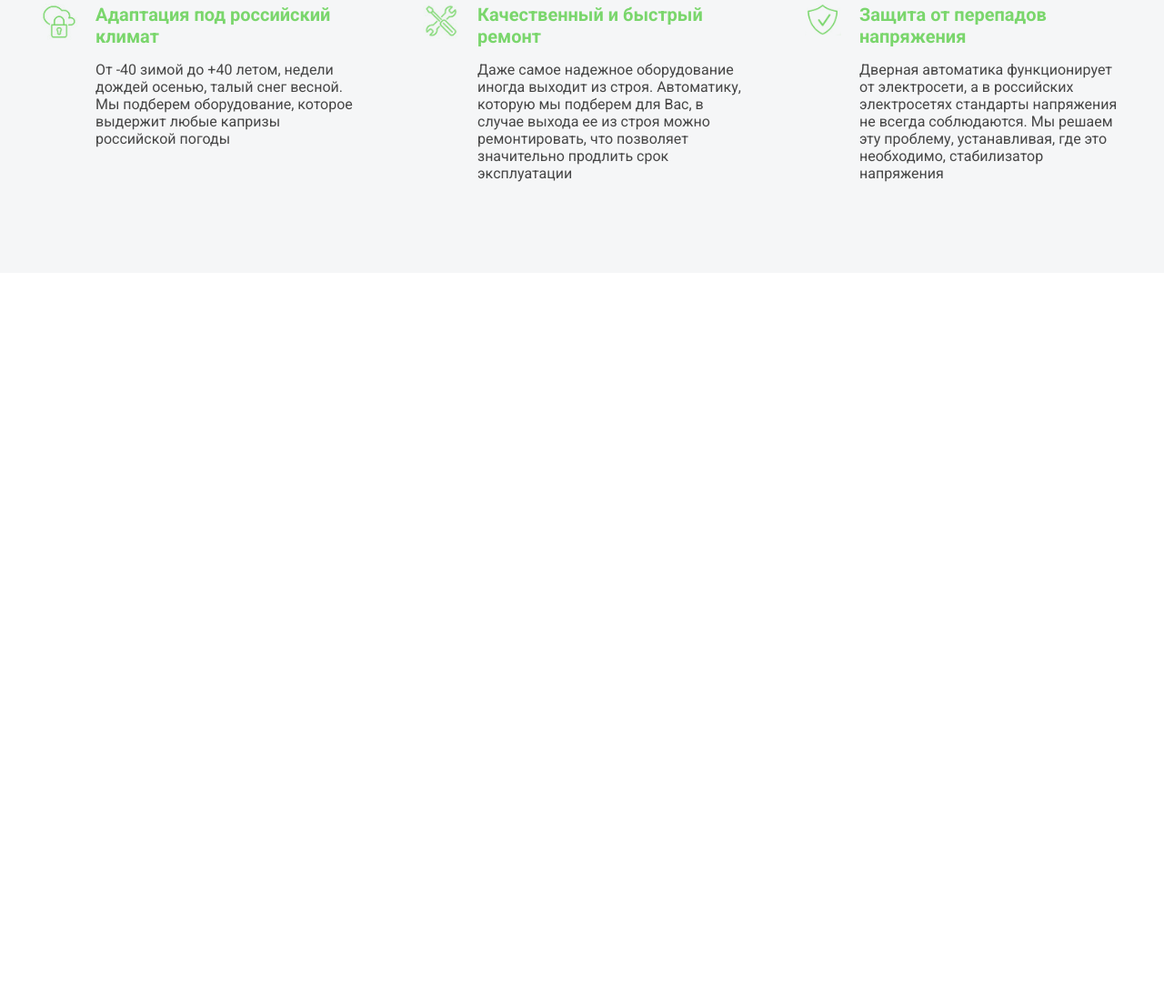
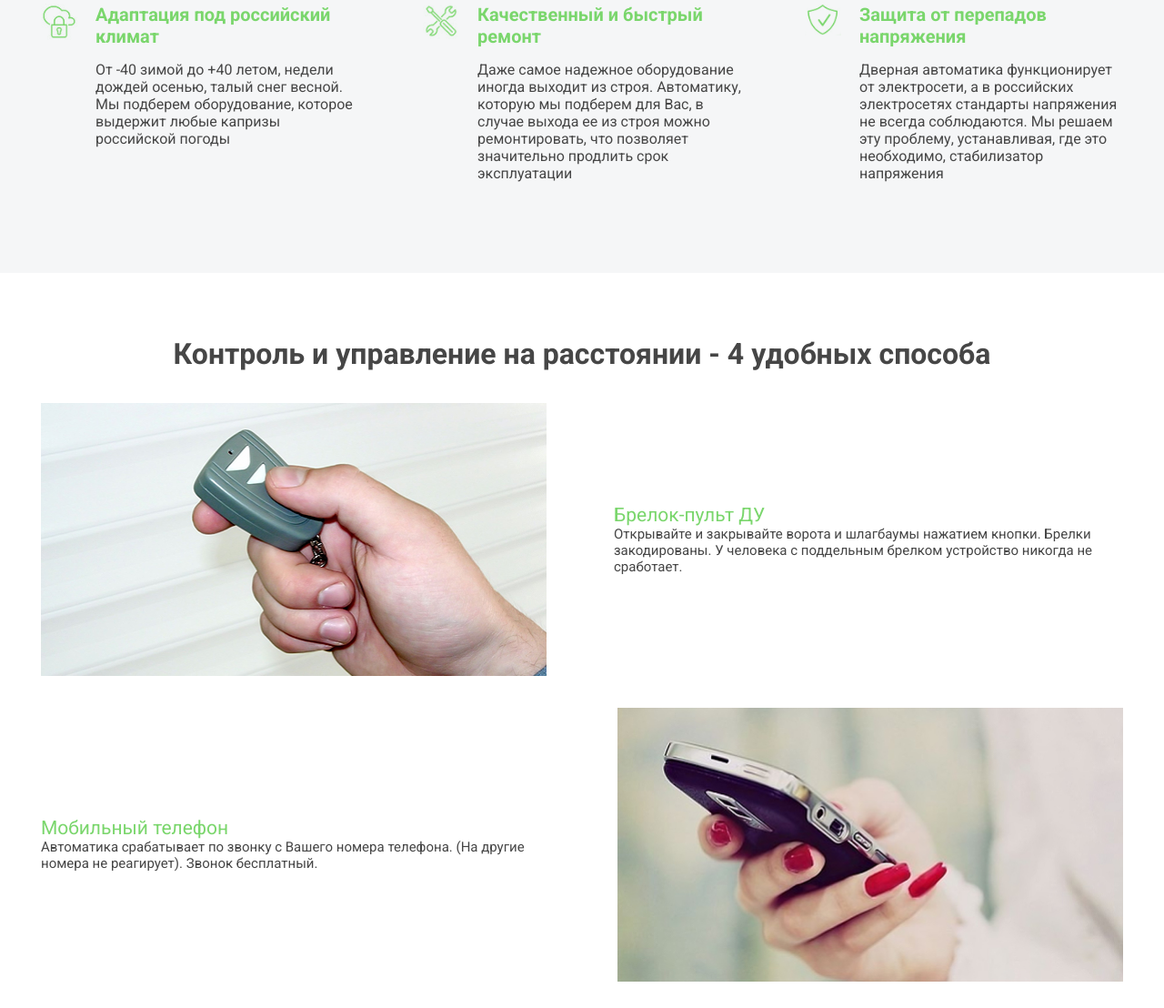
Before and after one commit to MaximTrz/doors, a plain HTML site: page index.html in a window 1280 px wide. Shown: the part 1332-2440 px from the top of the page at 91% size. Before the commit the page ends 1632 px from the top, so only its background shows below. Drawn offline with nearby package versions, Linux system fonts and the light colour scheme.

Commit message:
14/03/2019 16:58

```diff
--- a/index.html
+++ b/index.html
@@ -273,6 +273,82 @@
 </section>
 <!-- /.advantages -->
 
+<section class="control">
+	<div class="container">
+		<div class="control__title">
+			Контроль и управление на расстоянии - 4 удобных способа
+		</div>
+		<!-- /.control__title -->
+		<div class="controlBox">
+			<img src="img\control\img_1.jpg" alt="Контроль" class="controlBox__img">
+			<div class="controlBox__text">
+				<div class="controlBox__text_title">
+					Брелок-пульт ДУ
+				</div>
+				<!-- /.controlBox__text_title -->
+				<div class="controlBox__text_content">
+					Открывайте и закрывайте ворота и шлагбаумы нажатием кнопки.
+					Брелки закодированы. У человека с поддельным брелком устройство никогда не сработает.
+				</div>
+				<!-- /.controlBox__text_content -->
+			</div>
+			<!-- /.controlBox__text -->
+		</div>
+		<!-- /.controlBox -->
+		<div class="controlBox controlBox_inverse">
+			<img src="img\control\img_2.jpg" alt="Контроль" class="controlBox__img">
+			<div class="controlBox__text">
+				<div class="controlBox__text_title">
+						Мобильный телефон
+				</div>
+				<!-- /.controlBox__text_title -->
+				<div class="controlBox__text_content">
+					Автоматика срабатывает по звонку с Вашего номера телефона. (На другие номера не реагирует).
+					Звонок бесплатный.
+				</div>
+				<!-- /.controlBox__text_content -->
+			</div>
+			<!-- /.controlBox__text -->
+		</div>
+		<!-- /.controlBox -->
+		<div class="controlBox">
+			<img src="img\control\img_3.jpg" alt="Контроль" class="controlBox__img">
+			<div class="controlBox__text">
+				<div class="controlBox__text_title">
+					Приложение на смартфоне
+				</div>
+				<!-- /.controlBox__text_title -->
+				<div class="controlBox__text_content">
+					Управляйте и контролируйте работу дверной автоматики с экрана своего телефона с помощью бесплатных приложений для Android, iOs, Windows.
+					Приложение откроет и закроет автоматику, даст информацию о том, кто приезжал, кто уезжал и в какое время это происходило.
+				</div>
+				<!-- /.controlBox__text_content -->
+			</div>
+			<!-- /.controlBox__text -->
+		</div>
+		<!-- /.controlBox -->
+		<div class="controlBox controlBox_inverse">
+			<img src="img\control\img_4.jpg" alt="Контроль" class="controlBox__img">
+			<div class="controlBox__text">
+				<div class="controlBox__text_title">
+					Приложение на ПК
+				</div>
+				<!-- /.controlBox__text_title -->
+				<div class="controlBox__text_content">
+						Расширенные возможности контроля и сбора информации по дверной автоматике.
+						Индивидуальные настройки.
+						Подойдет владельцам недвижимости с различными типами дверной автоматики. Также оптимально для предприятий и организаций.
+				</div>
+				<!-- /.controlBox__text_content -->
+			</div>
+			<!-- /.controlBox__text -->
+		</div>
+		<!-- /.controlBox -->
+	</div>
+	<!-- /.container -->
+</section>
+<!-- /.control -->
+
 
 
 
--- /dev/null
+++ b/sass/_control.scss
@@ -0,0 +1,35 @@
+.control{
+    padding-top: 70px;
+    padding-bottom: 70px;
+    &__title{
+        font-size: 32px;
+        color: rgb(70, 70, 70);
+        font-weight: bold;
+        text-align: center;
+        margin-bottom: 35px;
+    }
+}
+
+.controlBox{
+    display: flex;
+    align-items: center;
+    margin-bottom: 35px;
+    justify-content: space-between;
+    &__img{
+        max-width: 556px;
+    }
+    &__text{
+        flex-basis: 560px;
+        &_title{
+            font-size: 21px;
+            color: rgb(122, 214, 108);
+        }
+        &_content{
+            font-size: 15px;
+            color: rgb(70, 70, 70);
+        }
+    }
+    &_inverse{
+        flex-direction: row-reverse;
+    }
+}
--- a/sass/style.scss
+++ b/sass/style.scss
@@ -67,6 +67,7 @@ a {
 @import 'header.scss';
 @import 'products.scss';
 @import 'advantages.scss';
+@import 'control.scss';
 
 @import 'media1366.scss';
 @import 'media768.scss';
```
Also changed, not shown: css/style.css, img/control/img_1.jpg (added), img/control/img_2.jpg (added), img/control/img_3.jpg (added), img/control/img_4.jpg (added).
